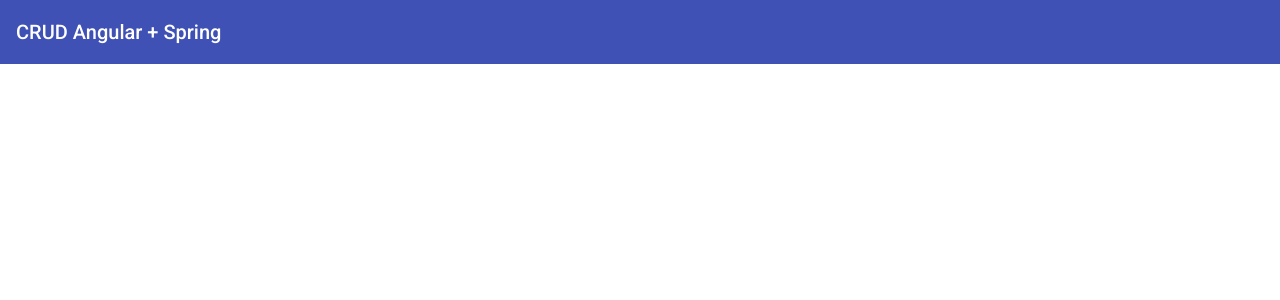
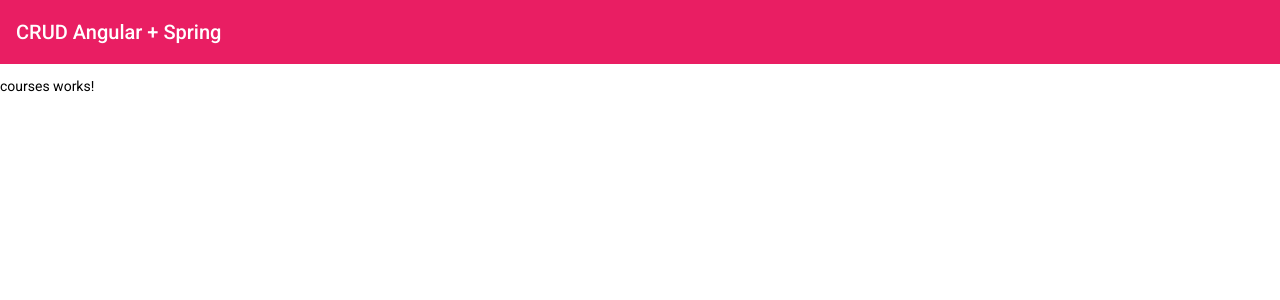
Before and after one commit to gpudding/CRUD-Angular_Spring, an Angular app: page /courses in a window 1280 px wide. Before the commit this address led to /. Shown: the top 300 px of the page. Built offline with nearby package versions, Linux system fonts and the light colour scheme.

Commit message:
Adicionando modulo de cursos + tema personalizado

```diff
--- a/src/app/app-routing.module.ts
+++ b/src/app/app-routing.module.ts
@@ -1,7 +1,13 @@
 import { NgModule } from '@angular/core';
 import { RouterModule, Routes } from '@angular/router';
 
-const routes: Routes = [];
+const routes: Routes = [
+  { path: '', pathMatch: 'full', redirectTo: 'courses' },
+  {
+     path: 'courses',
+    loadChildren: () => import ('./courses/courses.module').then(m =>m.CoursesModule)
+  }
+];
 
 @NgModule({
   imports: [RouterModule.forRoot(routes)],
--- a/src/app/app.component.html
+++ b/src/app/app.component.html
@@ -3,3 +3,4 @@
     <span>CRUD Angular + Spring</span>
   </mat-toolbar>
 </p>
+<router-outlet></router-outlet>
--- /dev/null
+++ b/src/app/courses/courses/courses.component.html
@@ -0,0 +1 @@
+<p>courses works!</p>
--- /dev/null
+++ b/src/app/courses/courses/courses.component.ts
@@ -0,0 +1,15 @@
+import { Component, OnInit } from '@angular/core';
+
+@Component({
+  selector: 'app-courses',
+  templateUrl: './courses.component.html',
+  styleUrls: ['./courses.component.scss']
+})
+export class CoursesComponent implements OnInit {
+
+  constructor() { }
+
+  ngOnInit(): void {
+  }
+
+}
--- a/src/styles.scss
+++ b/src/styles.scss
@@ -1,4 +1,14 @@
 /* You can add global styles to this file, and also import other style files */
+@import '@angular/material/theming';
+@include mat-core();
+
+$custom-app-primary: mat-palette($mat-pink);
+$custom-app-secundary: mat-palette($mat-amber);
+$custom-app-warn: mat-palette($mat-red);
+
+$custopm-theme: mat-dark-theme($custom-app-primary, $custom-app-secundary, $custom-app-warn);
+
+@include angular-material-theme ($custopm-theme);
 
 html, body { height: 100%; }
 body { margin: 0; font-family: Roboto, "Helvetica Neue", sans-serif; }
```
Also changed, not shown: src/app/courses/courses-routing.module.ts (added, +14 -0 lines), src/app/courses/courses.module.ts (added, +17 -0 lines), src/app/courses/courses/courses.component.scss (added), 1 other file (tests, documents, lock files or other folders).
